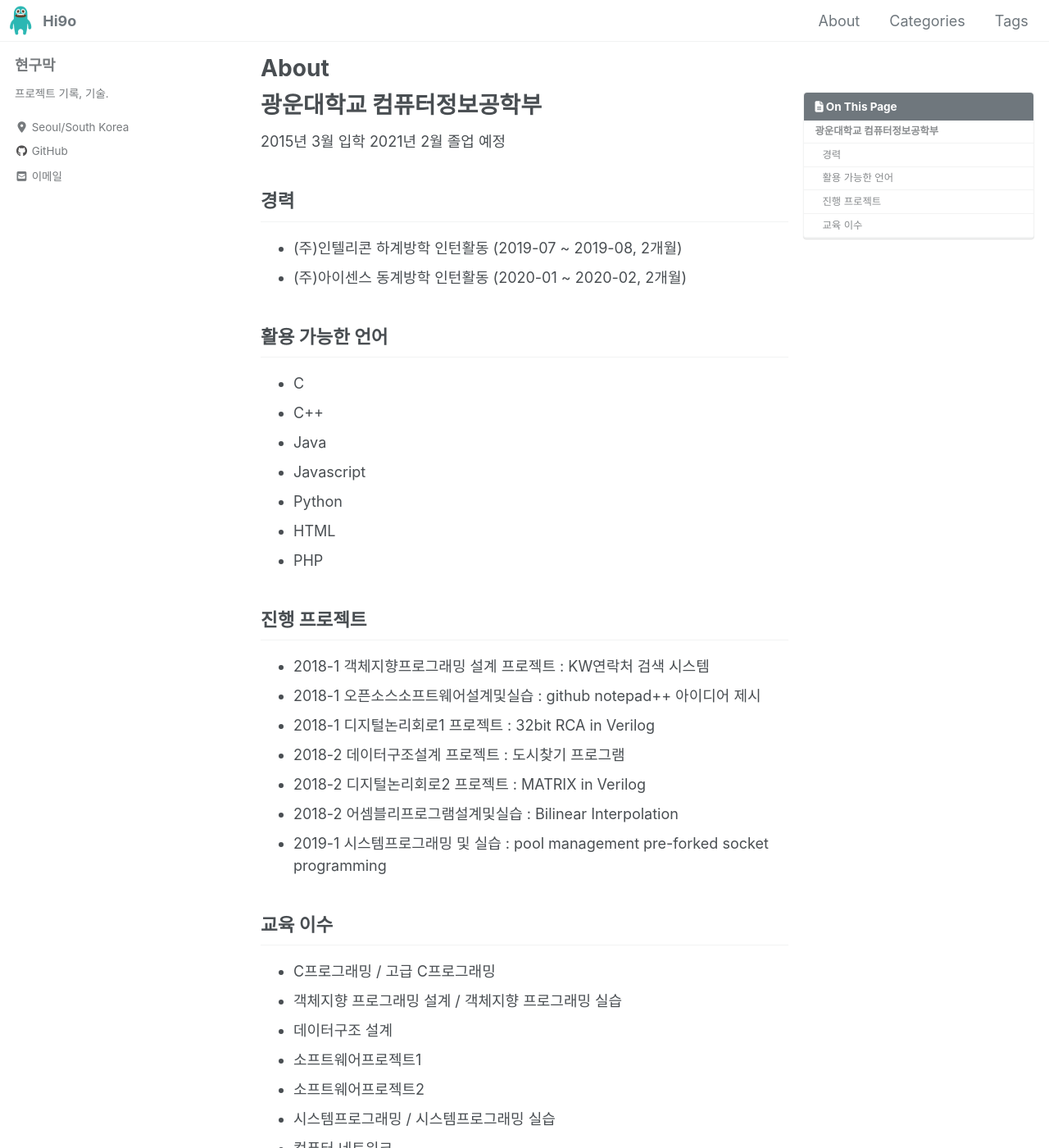
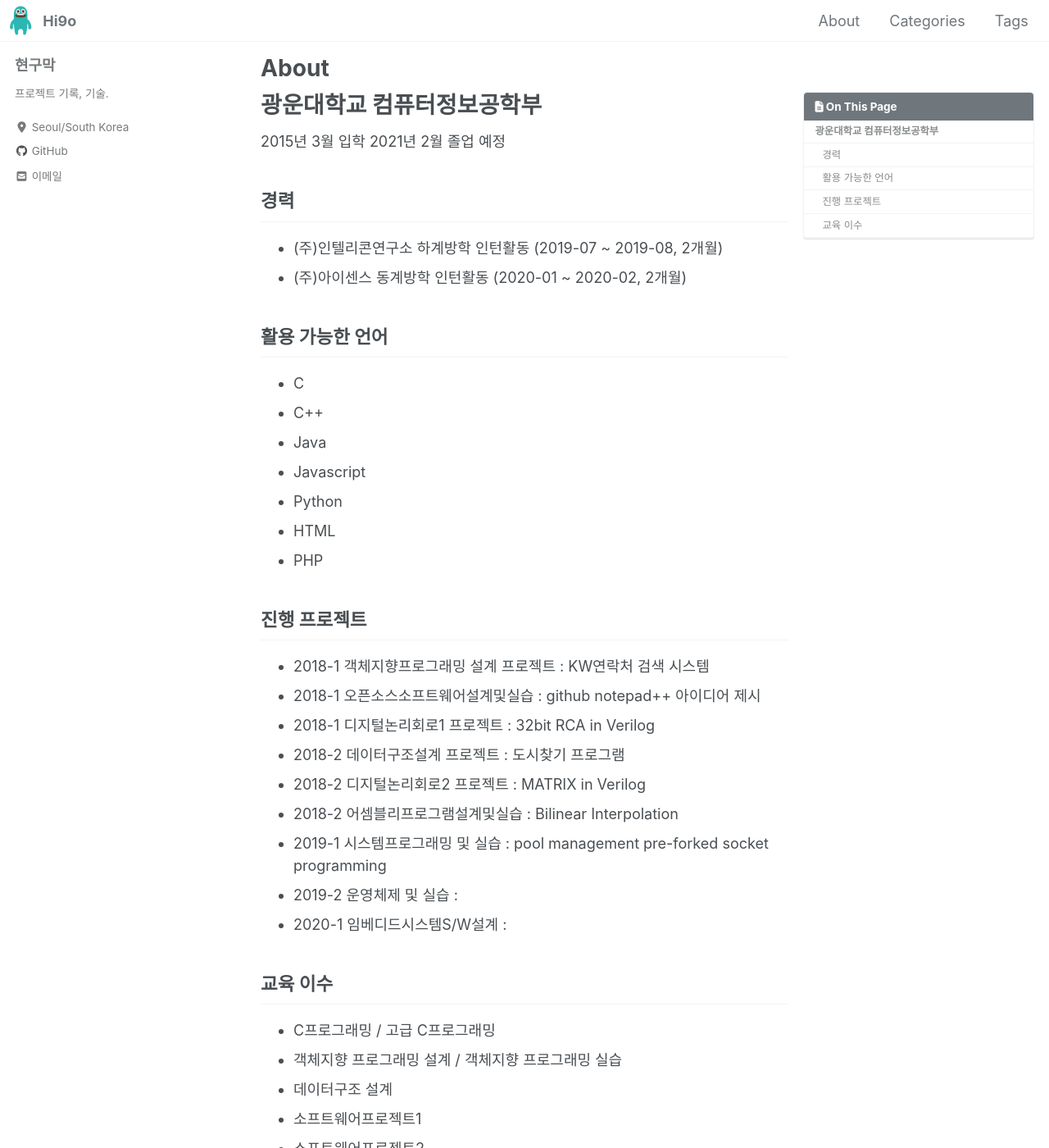
Before and after one commit to Hyeon9mak/Hyeon9mak.github.io, a Jekyll site: the page built from _pages/about.md, in a window 1280 px wide and 1400 px high. Shown: the whole window at 82% size. Built offline with Jekyll 4.4.1, drawn with Linux system fonts in a browser that asks for light colours; cached includes are drawn as plain includes; nearby versions of some CDN libraries; some of the changed text lies outside the part shown.

Commit message:
Update about.md

```diff
--- a/_pages/about.md
+++ b/_pages/about.md
@@ -21,7 +21,7 @@
 2021년 2월 졸업 예정
 
 ## 경력
-- (주)인텔리콘 하계방학 인턴활동 (2019-07 ~ 2019-08, 2개월)
+- (주)인텔리콘연구소 하계방학 인턴활동 (2019-07 ~ 2019-08, 2개월)
 - (주)아이센스 동계방학 인턴활동 (2020-01 ~ 2020-02, 2개월)
 
 ## 활용 가능한 언어
@@ -41,6 +41,8 @@
 - 2018-2 디지털논리회로2 프로젝트 : MATRIX in Verilog
 - 2018-2 어셈블리프로그램설계및실습 : Bilinear Interpolation
 - 2019-1 시스템프로그래밍 및 실습 : pool management pre-forked socket programming
+- 2019-2 운영체제 및 실습 :
+- 2020-1 임베디드시스템S/W설계 :
 
 ## 교육 이수
 - C프로그래밍 / 고급 C프로그래밍
@@ -59,3 +61,7 @@
 - 운영체제(OS) / 운영체제실습
 - 데이터베이스 및 응용
 - 데이터통신
+- 임베디드시스템S/W설계
+- 산학협력캡스톤설계1
+- 소프트웨어공학
+-
```
